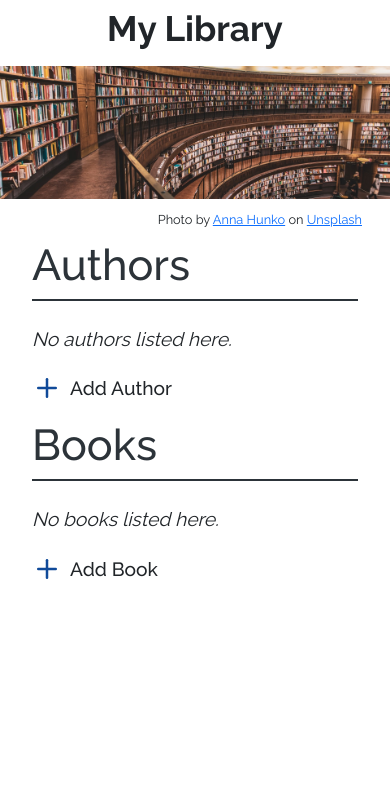
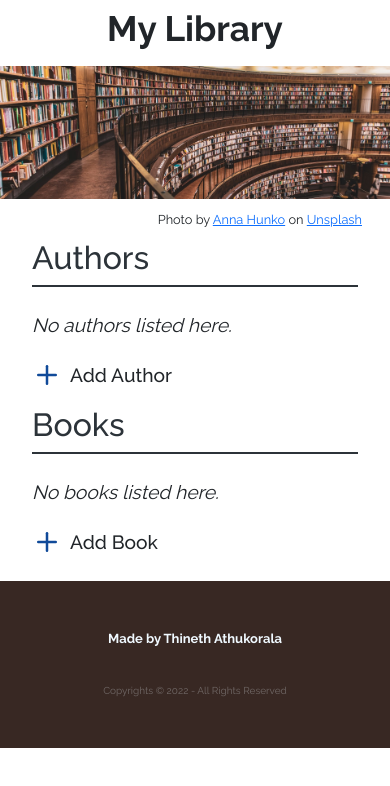
Before and after one commit to TrojanT/my-library-solo, a React (Create React App) app: page / in a window 390 px wide. Shown: the top 786 px of the page. Built offline with nearby package versions, Linux system fonts and the light colour scheme.

Commit message:
final part done

```diff
--- a/src/assets/styles/main.scss
+++ b/src/assets/styles/main.scss
@@ -4,3 +4,4 @@
 @import "partials/welcome";
 @import "partials/authors";
 @import "partials/books";
+@import "partials/footer";
--- a/src/assets/styles/partials/_authors.scss
+++ b/src/assets/styles/partials/_authors.scss
@@ -1,49 +1,5 @@
 @import "variables";
-@media only screen and (max-width: 720px) {
-  .author {
-    .icon {
-      display: flex !important;
-    }
 
-    label {
-      font-size: 1.4em;
-      font-weight: 500;
-    }
-  }
-  .author-form {
-
-    .x-circle {
-      font-size: 1.2em;
-      stroke: #181818;
-      cursor: pointer;
-      width: 27px;
-      height: 27px;
-    }
-  }
-}
-
-@media only screen and (max-width: 1180px) {
-  .author {
-    .icon {
-      display: flex !important;
-    }
-
-    label {
-      font-size: 1.4em;
-      font-weight: 500;
-    }
-  }
-  .author-form {
-
-    .x-circle {
-      font-size: 1.2em;
-      stroke: #181818;
-      cursor: pointer;
-      width: 27px;
-      height: 27px;
-    }
-  }
-}
 
 .author-section {
   h2 {
@@ -136,3 +92,54 @@
     }
   }
 }
+@media (max-width: 767px) {
+  .author-section {
+    h2 {
+      font-size: 2em;
+    }
+    .author {
+      .icon {
+        display: flex !important;
+      }
+
+      label {
+        font-size: 1.4em;
+        font-weight: 500;
+      }
+    }
+
+    .author-form {
+
+      .x-circle {
+        font-size: 1.2em;
+        stroke: #181818;
+        cursor: pointer;
+        width: 27px;
+        height: 27px;
+      }
+    }
+  }
+}
+
+@media only screen and (max-width: 1180px) {
+  .author {
+    .icon {
+      display: flex !important;
+    }
+
+    label {
+      font-size: 1.4em;
+      font-weight: 500;
+    }
+  }
+  .author-form {
+
+    .x-circle {
+      font-size: 1.2em;
+      stroke: #181818;
+      cursor: pointer;
+      width: 27px;
+      height: 27px;
+    }
+  }
+}
--- a/src/assets/styles/partials/_books.scss
+++ b/src/assets/styles/partials/_books.scss
@@ -1,30 +1,6 @@
 @import "variables";
 
-@media only screen and (max-width: 720px) {
-  .book {
-    .icon {
-      display: flex !important;
-    }
 
-    label {
-      font-size: 1.4em;
-      font-weight: 500;
-    }
-  }
-}
-
-@media only screen and (max-width: 1180px) {
-  .book {
-    .icon {
-      display: flex !important;
-    }
-
-    label {
-      font-size: 1.4em;
-      font-weight: 500;
-    }
-  }
-}
 .book-section {
   h2 {
     font-size: 2.7em;
@@ -121,3 +97,34 @@
     }
   }
 }
+
+@media only screen and (max-width: 720px) {
+  .book-section {
+    h2 {
+      font-size: 2em;
+    }
+    .book {
+      .icon {
+        display: flex !important;
+      }
+
+      label {
+        font-size: 1.4em;
+        font-weight: 500;
+      }
+    }
+  }
+}
+
+@media only screen and (max-width: 1180px) {
+  .book {
+    .icon {
+      display: flex !important;
+    }
+
+    label {
+      font-size: 1.4em;
+      font-weight: 500;
+    }
+  }
+}
--- /dev/null
+++ b/src/assets/styles/partials/_footer.scss
@@ -0,0 +1,32 @@
+.footer-dark {
+  padding: 50px 0;
+  color: #f0f9ff;
+  background-color: #382823;
+
+  h3 {
+    margin-top: 0;
+    margin-bottom: 12px;
+    font-weight: bold;
+    font-size: 16px;
+  }
+
+  .copyright {
+    text-align: center;
+    padding-top: 24px;
+    opacity: 0.3;
+    font-size: 13px;
+    margin-bottom: 0;
+  }
+}
+
+@media (max-width: 767px) {
+  .footer-dark {
+    h3 {
+      font-size: 13px;
+    }
+
+    .copyright {
+      font-size: 10px;
+    }
+  }
+}
--- /dev/null
+++ b/src/components/Footer.tsx
@@ -0,0 +1,20 @@
+import React from "react";
+import {Row} from "react-bootstrap";
+
+const Footer: React.FC = () => {
+    return (
+        <Row className='text-center text-white'>
+
+            <div className="footer-dark">
+                <footer>
+                    <div className="container">
+                        <h3>Made by Thineth Athukorala</h3>
+                        <p className="copyright">Copyrights © 2022 - All Rights Reserved</p>
+                    </div>
+                </footer>
+            </div>
+        </Row>
+    )
+}
+
+export default Footer;
--- a/src/components/ReadingArea.tsx
+++ b/src/components/ReadingArea.tsx
@@ -1,4 +1,4 @@
-import React, {useState} from "react";
+import React, {useEffect, useState} from "react";
 import {Col, Container, Row} from "react-bootstrap";
 import Authors from "../components/authors/Authors";
 import Books from "./books/Books";
@@ -6,14 +6,24 @@ import {IAuthor, SelectAuthorOption} from "../types/libraryTypes";
 
 const ReadingArea: React.FC = () => {
     const [authorSelectOptions, setAuthorSelectOptions] = useState<SelectAuthorOption[] | null>(null)
+    const [authorsList, setAuthorsList] = useState<IAuthor[] | null>(null);
 
     const authorArrayToSelect = (authors: IAuthor[]) => {
-        for (let i = 0; i < authors.length; i++) {
-            const authorOptions: SelectAuthorOption[] = authorSelectOptions ? authorSelectOptions.slice() : [];
-            authorOptions.push({value: authors[i], label: authors[i].name});
+        setAuthorsList(authors);
+    }
+
+    useEffect(() =>{
+        if (!authorsList) {
+            return;
+        }
+
+        const authorOptions: SelectAuthorOption[] = authorSelectOptions ? authorSelectOptions.slice() : [];
+        authorOptions.splice(0,authorOptions.length)
+        for (let i = 0; i < authorsList.length; i++) {
+            authorOptions.push({value: authorsList[i], label: authorsList[i].name});
             setAuthorSelectOptions(authorOptions);
         }
-    }
+    }, [authorsList]);
 
     return (
         <Container fluid>
--- a/src/components/authors/AuthorTitle.tsx
+++ b/src/components/authors/AuthorTitle.tsx
@@ -4,7 +4,7 @@ import {Col} from "react-bootstrap";
 const AuthorTitle: React.FC = () => {
     return (
         <Col xs={12}>
-            <h2 className='mt-2 pb-2'>Authors</h2>
+            <h2 className='author-section mt-2 pb-2'>Authors</h2>
         </Col>
     )
 }
--- a/src/components/authors/Authors.tsx
+++ b/src/components/authors/Authors.tsx
@@ -53,6 +53,7 @@ const Authors: React.FC<AuthorsProps> = (props) => {
                 const allAuthors: IAuthor[] = authors.slice();
                 allAuthors.splice(index, 1);
                 setAuthors(allAuthors);
+                props.authorArrayToSelect(allAuthors);
                 Swal.fire(
                     'Deleted!',
                     'Author has been deleted successfully.',
@@ -69,6 +70,7 @@ const Authors: React.FC<AuthorsProps> = (props) => {
         const allAuthors: IAuthor[] = authors.slice();
         allAuthors.splice(authorIndexToUpdate,1,updatedAuthor);
         setAuthors(allAuthors);
+        props.authorArrayToSelect(allAuthors);
     }
 
     const handleAuthorUpdateClick = (index: number) => {
--- a/src/components/books/BookForm.tsx
+++ b/src/components/books/BookForm.tsx
@@ -18,6 +18,8 @@ const BookForm: React.FC<BookFormProps> = (props) => {
 
     const [validated, setValidated] = useState(false);
     const [Message, setMessage] = useState<string | null>(null);
+    const [upIndex, setUpIndex] = useState<number>(0);
+
     const [bookName, setBookName] = useState<string | null>(null)
     const [bookPrice, setBookPrice] = useState<string | null>(null)
     const [bookAuthor, setBookAuthor] = useState<IAuthor | null>(null);
@@ -26,6 +28,7 @@ const BookForm: React.FC<BookFormProps> = (props) => {
     const [errBookPrice, setErrBookPrice] = useState(false);
     const [errBookAuthor, setErrBookAuthor] = useState(false);
     const prefix = 'Rs.'
+    let index: number = 0;
 
     const customStyles = {
         control: (base: any) => ({
@@ -47,6 +50,7 @@ const BookForm: React.FC<BookFormProps> = (props) => {
             setBookAuthor(null);
             return;
         }
+        index = (selectAuthorNameArray.findIndex(value => value.value === bookToUpdate.author ));
         setBookName(bookToUpdate.title);
         setBookPrice(bookToUpdate.price);
         setBookAuthor(bookToUpdate.author);
@@ -163,12 +167,11 @@ const BookForm: React.FC<BookFormProps> = (props) => {
                         <Form.Group controlId="formBasicAuthorName">
                             <Form.Label className='form-label mt-3'>Author</Form.Label>
                             <Select
-
+                                defaultValue={selectAuthorNameArray[index]}
                                 styles={customStyles}
                                 isClearable
                                 options={selectAuthorNameArray}
                                 onChange={(val) => handleBookAuthorChange(val)}
-                                // onFocus={() => setErrBookAuthor(false)}
                             />
                             {
                                 errBookAuthor ? <label className='err-msg'>Book Author is required.</label> : ""
--- a/src/components/books/Books.tsx
+++ b/src/components/books/Books.tsx
@@ -67,6 +67,7 @@ const Books: React.FC<BookProps> = (props) => {
         const allBooks: IBook[] = books.slice();
         allBooks.splice(bookIndexToUpdate, 1, updatedBook);
         setBooks(allBooks);
+
     }
 
     const handleBookUpdateClick = (index: number) => {
--- a/src/view/Library.tsx
+++ b/src/view/Library.tsx
@@ -2,6 +2,7 @@ import React from "react";
 import {Col, Container, Row} from "react-bootstrap";
 import Welcome from "../components/Welcome";
 import ReadingArea from "../components/ReadingArea";
+import Footer from "../components/Footer";
 
 const Library: React.FC = () => {
     return (
@@ -13,6 +14,9 @@ const Library: React.FC = () => {
                 <Col xs={12}>
                     <ReadingArea/>
                 </Col>
+                <Col xs={12}>
+                    <Footer/>
+                </Col>
             </Row>
         </Container>
     )
```
